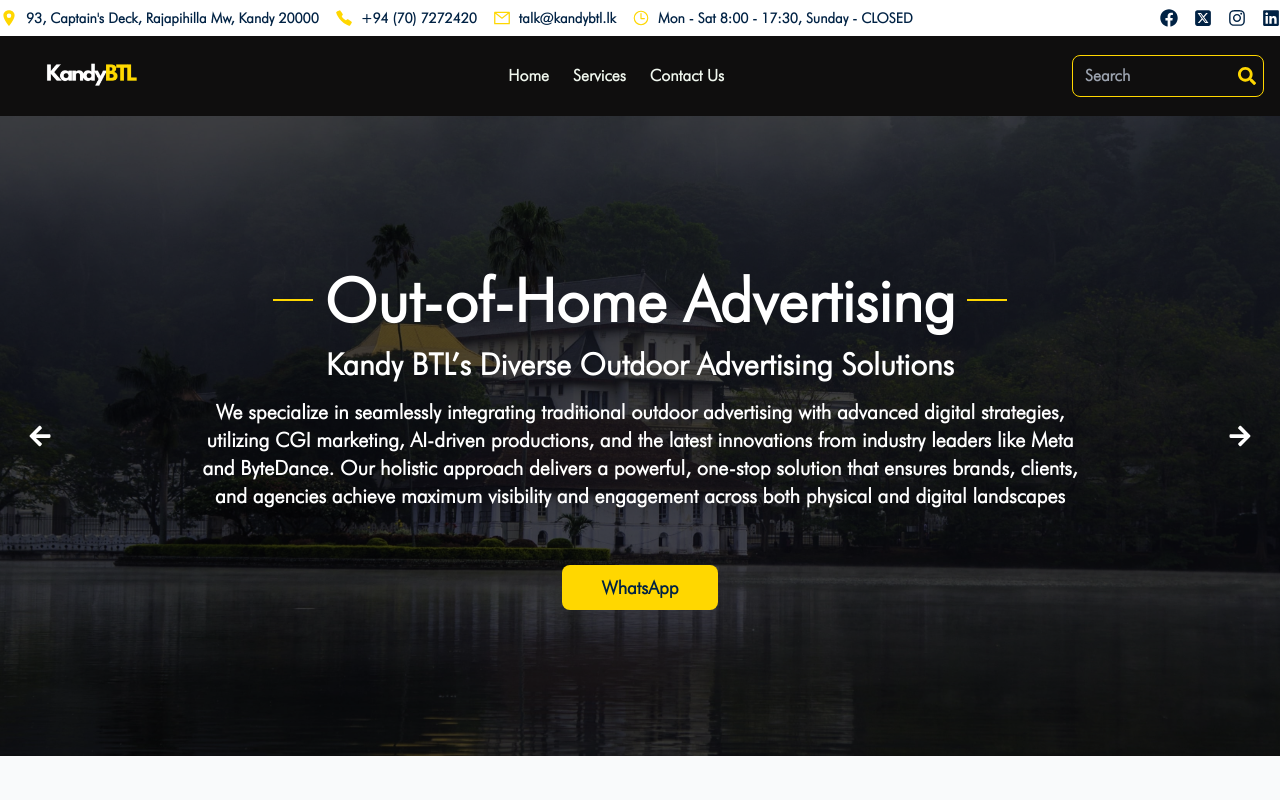
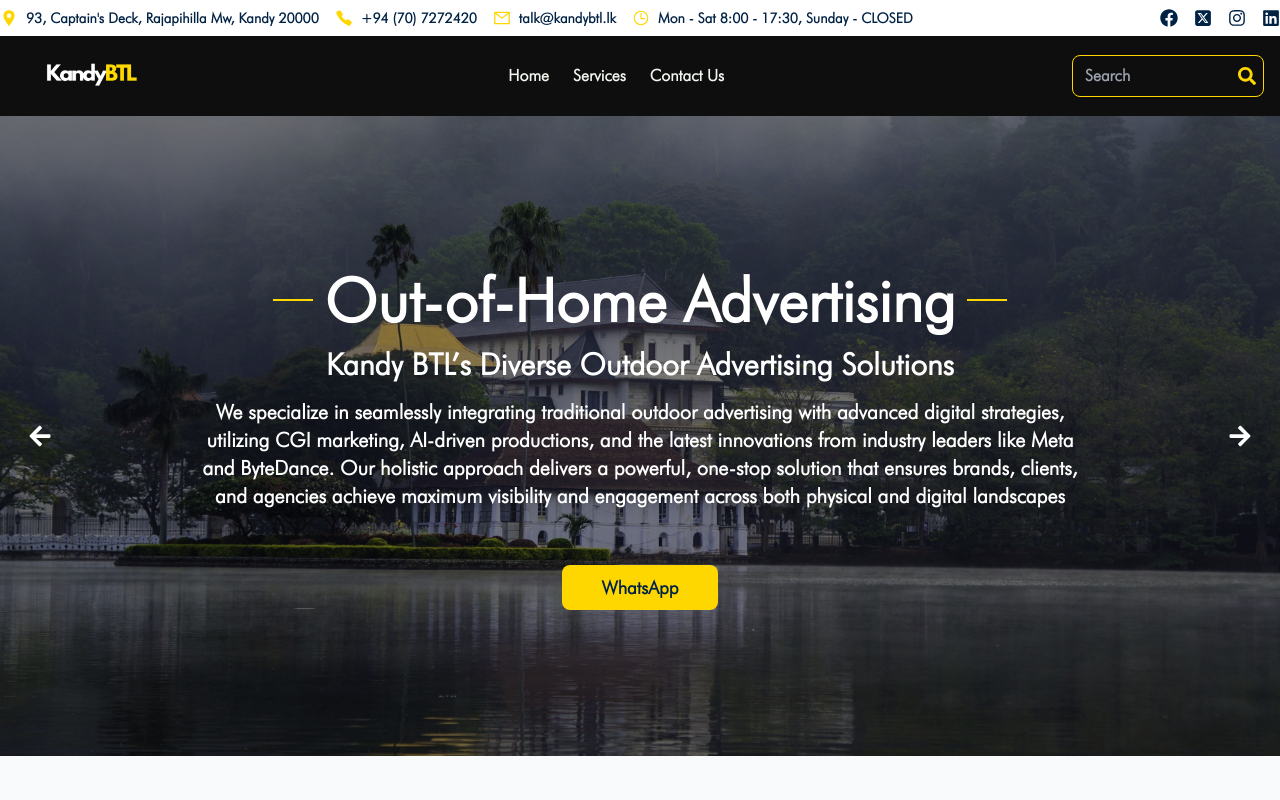
Before and after one commit to SanthushEk/KandyBTL, a React (Vite) app: page / in a window 1280 px wide. Shown: the top 800 px of the page. Built offline with nearby package versions, Linux system fonts and the light colour scheme; a web font is replaced by a local one.

Commit message:
Initial commit

```diff
--- a/src/components/home/hero.jsx
+++ b/src/components/home/hero.jsx
@@ -56,7 +56,7 @@
       }}
     >
       {/* Black overlay */}
-      <div className="absolute inset-0 bg-black opacity-60"></div>
+      <div className="absolute inset-0 bg-black opacity-30"></div>
 
       {/* Navigation arrows */}
       <button
```
